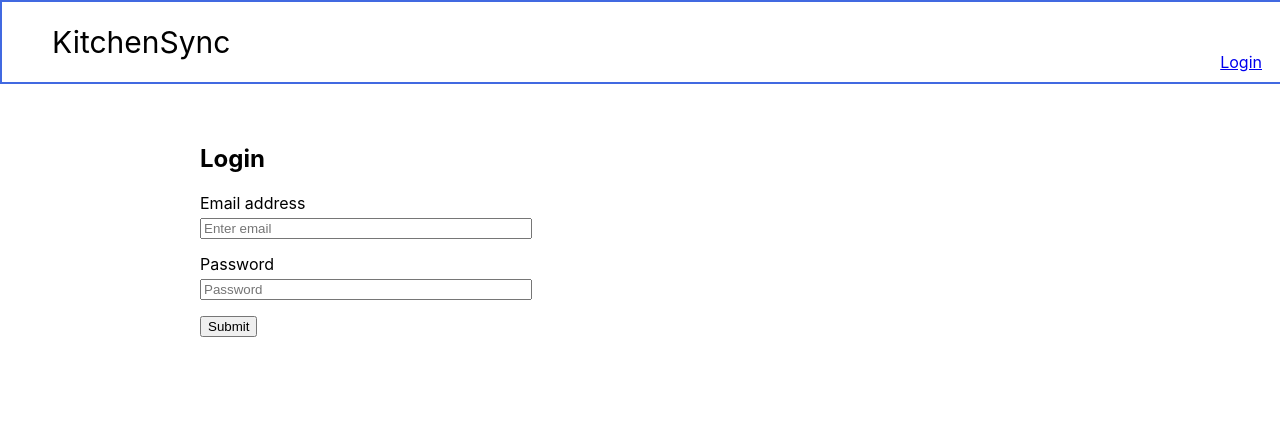
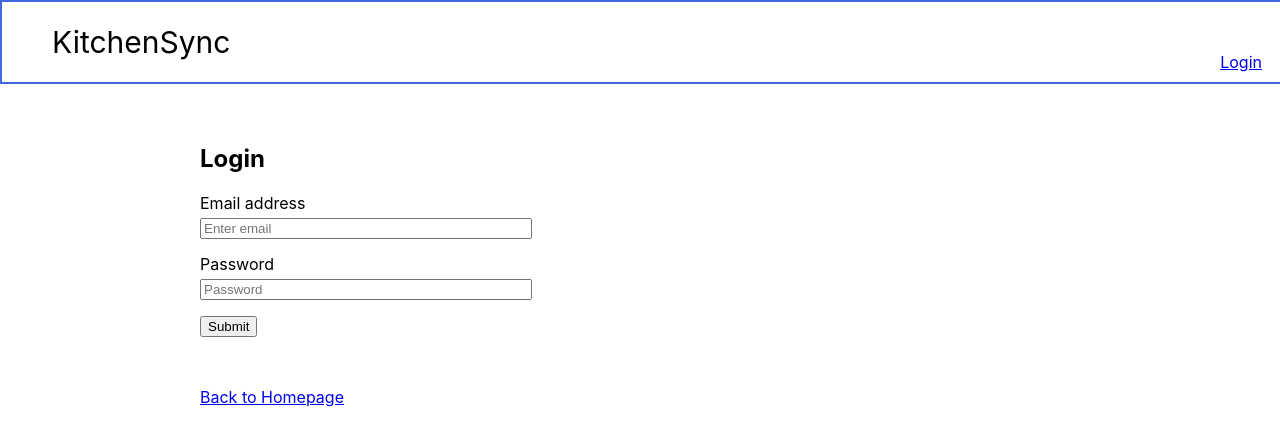
Before and after one commit to shujie1st/kitchen-sync, a React (Create React App) app in the folder client/: page /login in a window 1280 px wide. Shown: the top 446 px of the page. Built offline with nearby package versions, Linux system fonts and the light colour scheme.

Commit message:
Add back-to-homepage link in login page

```diff
--- a/client/src/App.css
+++ b/client/src/App.css
@@ -52,6 +52,13 @@ nav {
   width: 30%;
   margin-top: 5px;
   margin-bottom: 15px;
+}
+
+.home-page-link {
+  padding-top: 50px;
+  padding-left: 200px;
+
+
 }
 
 .container {
--- a/client/src/components/Login.js
+++ b/client/src/components/Login.js
@@ -1,6 +1,7 @@
 import { Button, Form, Alert } from "react-bootstrap";
 import { useRef, useState } from "react";
 import { useNavigate } from "react-router-dom";
+import {Link} from "react-router-dom"
 
 function Login(props){
   const navigate = useNavigate();
@@ -66,6 +67,7 @@ function Login(props){
           </Button>
         </Form>
 
+        <div className="home-page-link"><Link to="/">Back to Homepage</Link></div>
       </section>
   );
 }
```
